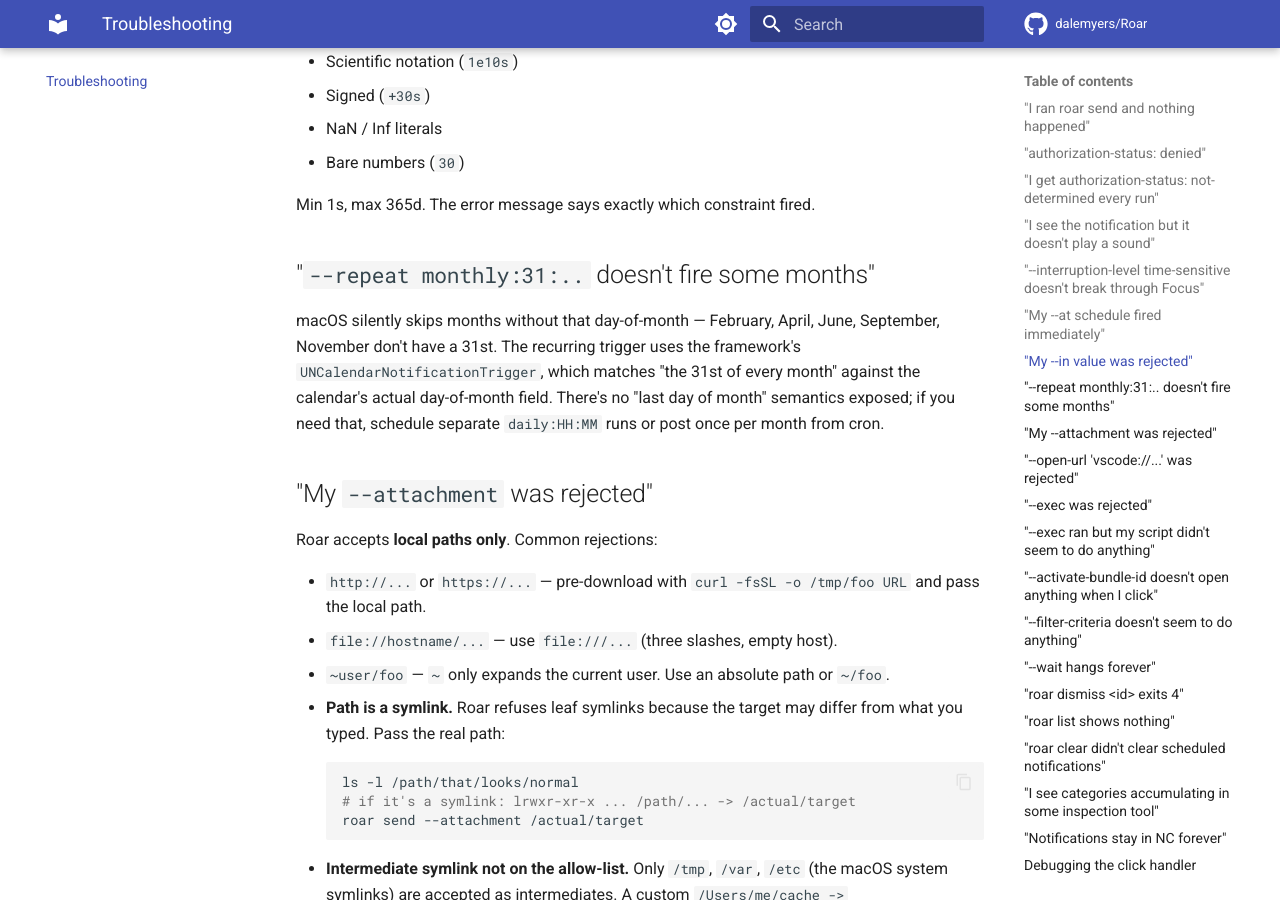
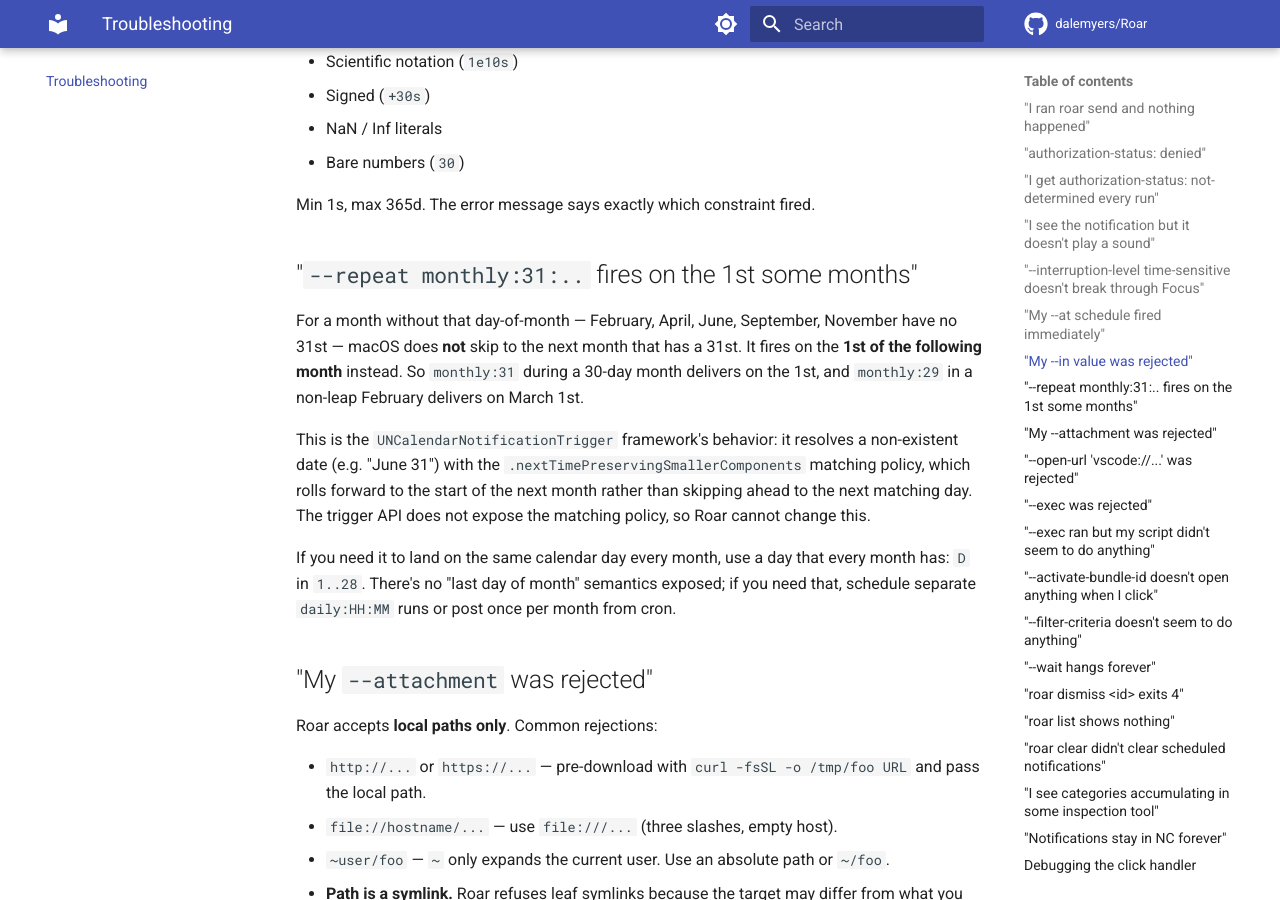
Before and after one commit to dalemyers/Roar, an MkDocs documentation site: the page built from docs/TROUBLESHOOTING.md, in a window 1280 px wide and 900 px high, scrolled down 3496 px. Built offline with MkDocs 1.6.1 and Material for MkDocs 9.7.7, drawn with Linux system fonts in a browser that asks for light colours; comment, search, counter and statistics services are not loaded.

Commit message:
Correct monthly:29-31 rollover behavior across docs and man page [LLM]
The reference docs, cookbook, troubleshooting guide, and man page all
repeated the same false claim that UNCalendarNotificationTrigger
"silently skips" months without the requested day-of-month. Verified on
macOS 26.5, it does not skip — it fires on the 1st of the following
month (the .nextTimePreservingSmallerComponents matching policy). Bring
all user-facing docs in line with the code/help-text fix.

- docs/TROUBLESHOOTING.md: retitle and rewrite the monthly:31 entry to
  describe the rollover-to-the-1st behavior and recommend D in 1..28.
- docs/COOKBOOK.md: fix the "silently skipped" aside.
- docs/reference/send.md: fix the table note and the bold claim.
- man/roar.1: add a rollover note to the --repeat description.

Co-Authored-By: Claude Opus 4.8 (1M context) <noreply@anthropic.com>

```diff
--- a/docs/TROUBLESHOOTING.md
+++ b/docs/TROUBLESHOOTING.md
@@ -161,15 +161,26 @@ Grammar is strict: `<number><unit>` where unit is `s` / `m` / `h` /
 Min 1s, max 365d. The error message says exactly which constraint
 fired.
 
-## "`--repeat monthly:31:..` doesn't fire some months"
+## "`--repeat monthly:31:..` fires on the 1st some months"
 
-macOS silently skips months without that day-of-month — February,
-April, June, September, November don't have a 31st. The recurring
-trigger uses the framework's `UNCalendarNotificationTrigger`, which
-matches "the 31st of every month" against the calendar's actual
-day-of-month field. There's no "last day of month" semantics
-exposed; if you need that, schedule separate `daily:HH:MM` runs
-or post once per month from cron.
+For a month without that day-of-month — February, April, June,
+September, November have no 31st — macOS does **not** skip to the
+next month that has a 31st. It fires on the **1st of the following
+month** instead. So `monthly:31` during a 30-day month delivers on
+the 1st, and `monthly:29` in a non-leap February delivers on March
+1st.
+
+This is the `UNCalendarNotificationTrigger` framework's behavior:
+it resolves a non-existent date (e.g. "June 31") with the
+`.nextTimePreservingSmallerComponents` matching policy, which rolls
+forward to the start of the next month rather than skipping ahead to
+the next matching day. The trigger API does not expose the matching
+policy, so Roar cannot change this.
+
+If you need it to land on the same calendar day every month, use a
+day that every month has: `D` in `1..28`. There's no "last day of
+month" semantics exposed; if you need that, schedule separate
+`daily:HH:MM` runs or post once per month from cron.
 
 ## "My `--attachment` was rejected"
 
```
Also changed, not shown: docs/COOKBOOK.md (+5 -2 lines), docs/reference/send.md (+9 -4 lines), 1 other file.
